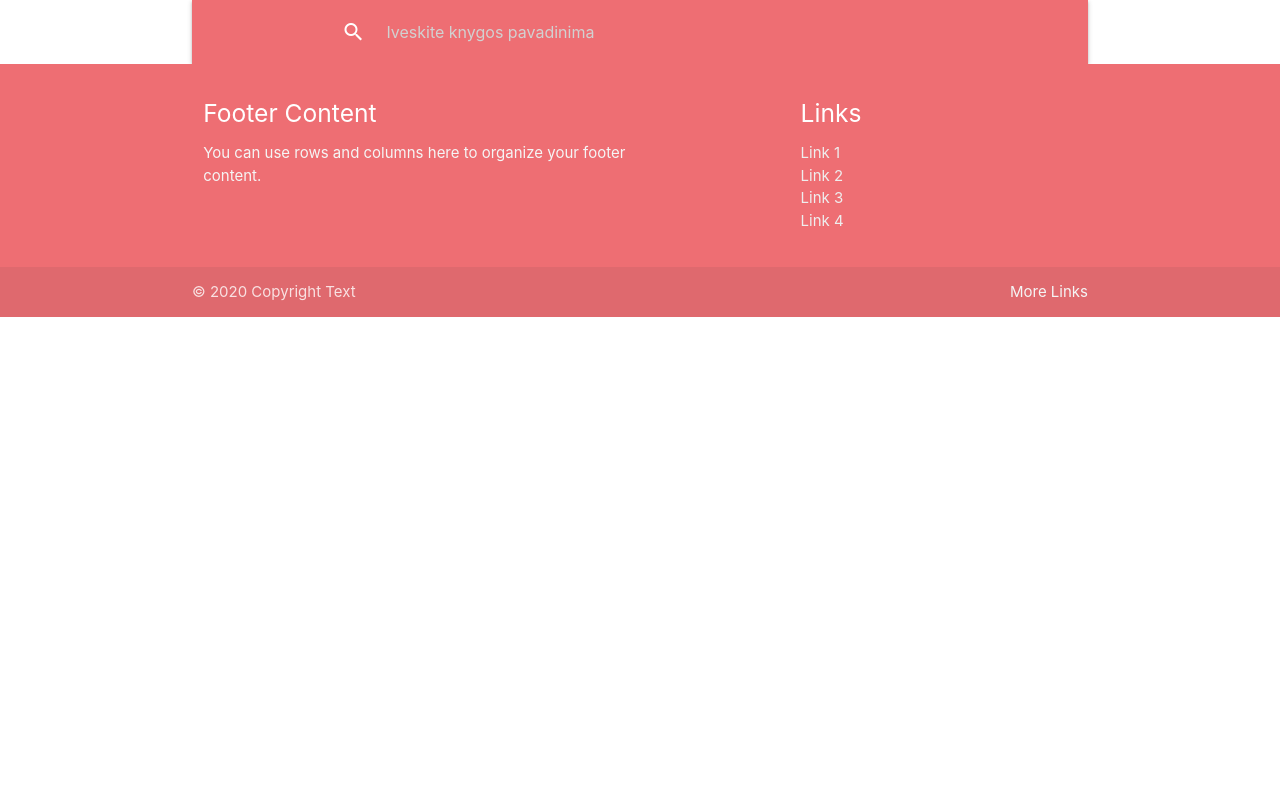
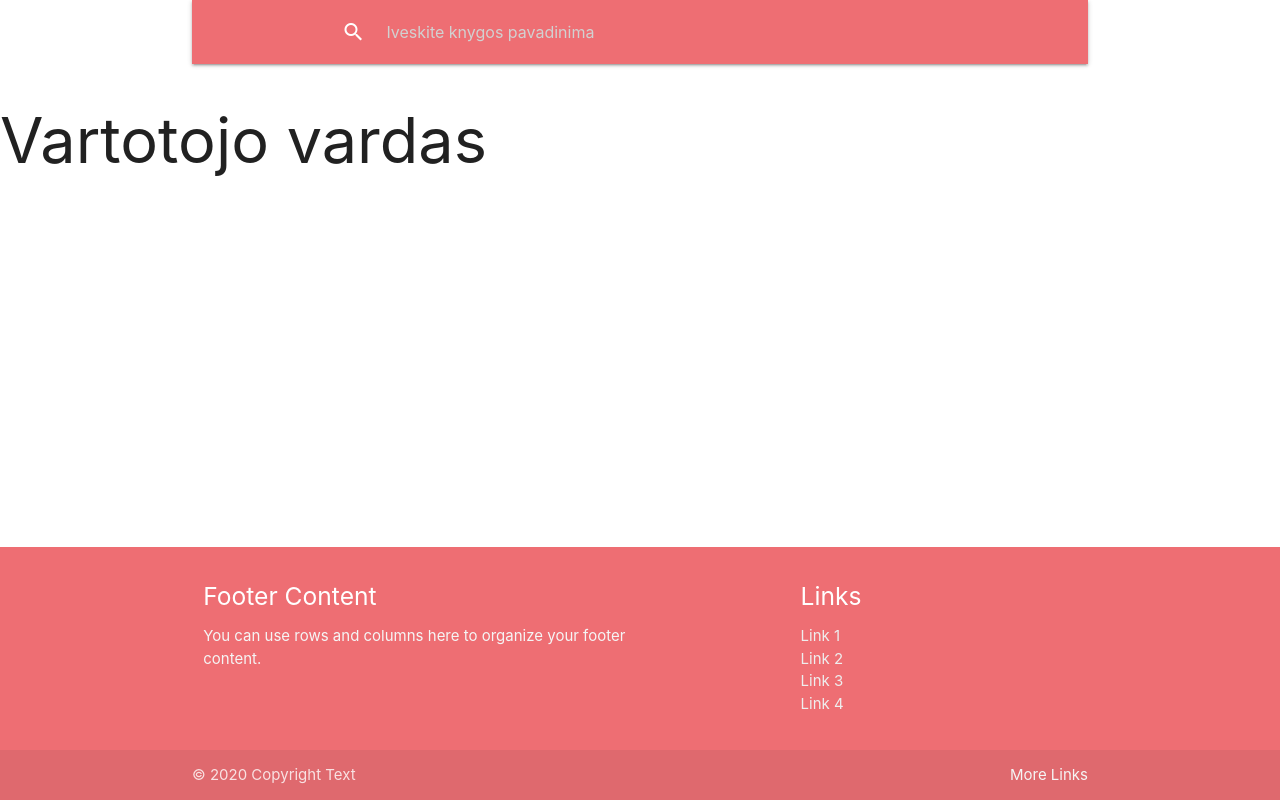
Before and after one commit to EldarViduto/betkoks, a PHP site: page / in a window 1280 px wide. Run offline with PHP 8.4, Linux system fonts and the light colour scheme.

Commit message:
basic pakeitimai

```diff
--- a/footer.php
+++ b/footer.php
@@ -1,6 +1,4 @@
-
     <!-- Čia pasikartojanti visuose puslapiuose apatinė dalis -->
-
         <footer class="page-footer">
             <div class="container">
                 <div class="row">
@@ -31,4 +29,5 @@
     <script src="scripts/script.js"></script>
 
     </body>
+
     </html>
--- a/index.php
+++ b/index.php
@@ -1,8 +1,10 @@
 
 <?php include "header.php" ?>
+<main>
+  <h1>Vartotojo vardas</h1>
 
 
   <!-- Čia pagrindinio puslapio vidinė dalis -->
 
-
+</main>
 <?php include "footer.php" ?>
--- a/styles/style.css
+++ b/styles/style.css
@@ -1,5 +1,13 @@
 /* Bendras stilius: */
+body {
+    display: flex;
+    min-height: 100vh;
+    flex-direction: column;
+  }
 
+main {
+    flex: 1 0 auto;
+  }
 
 
 
```
Also changed, not shown: scripts/script.js (+25 -0 lines). Lines whose indentation alone changed are shown as unchanged.
